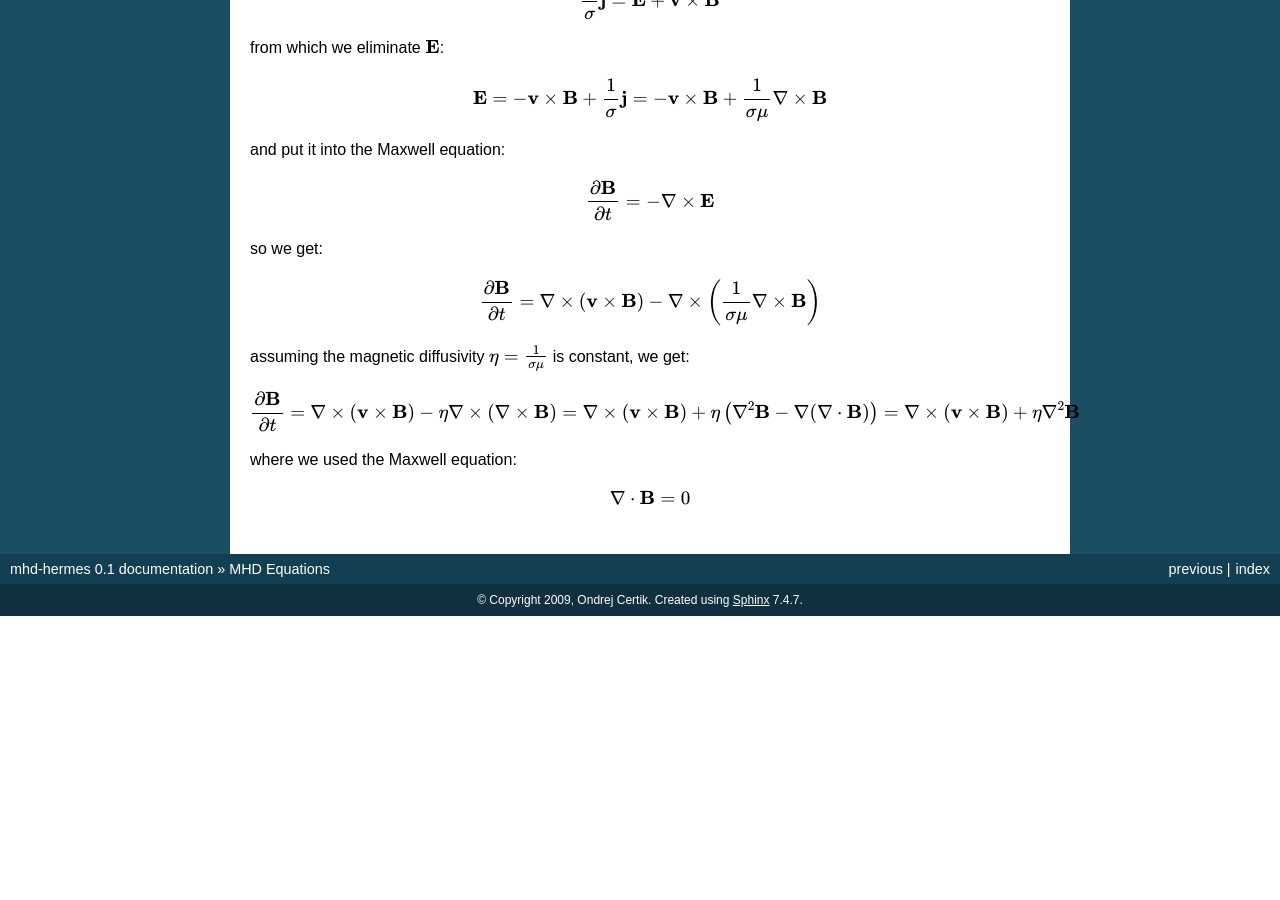
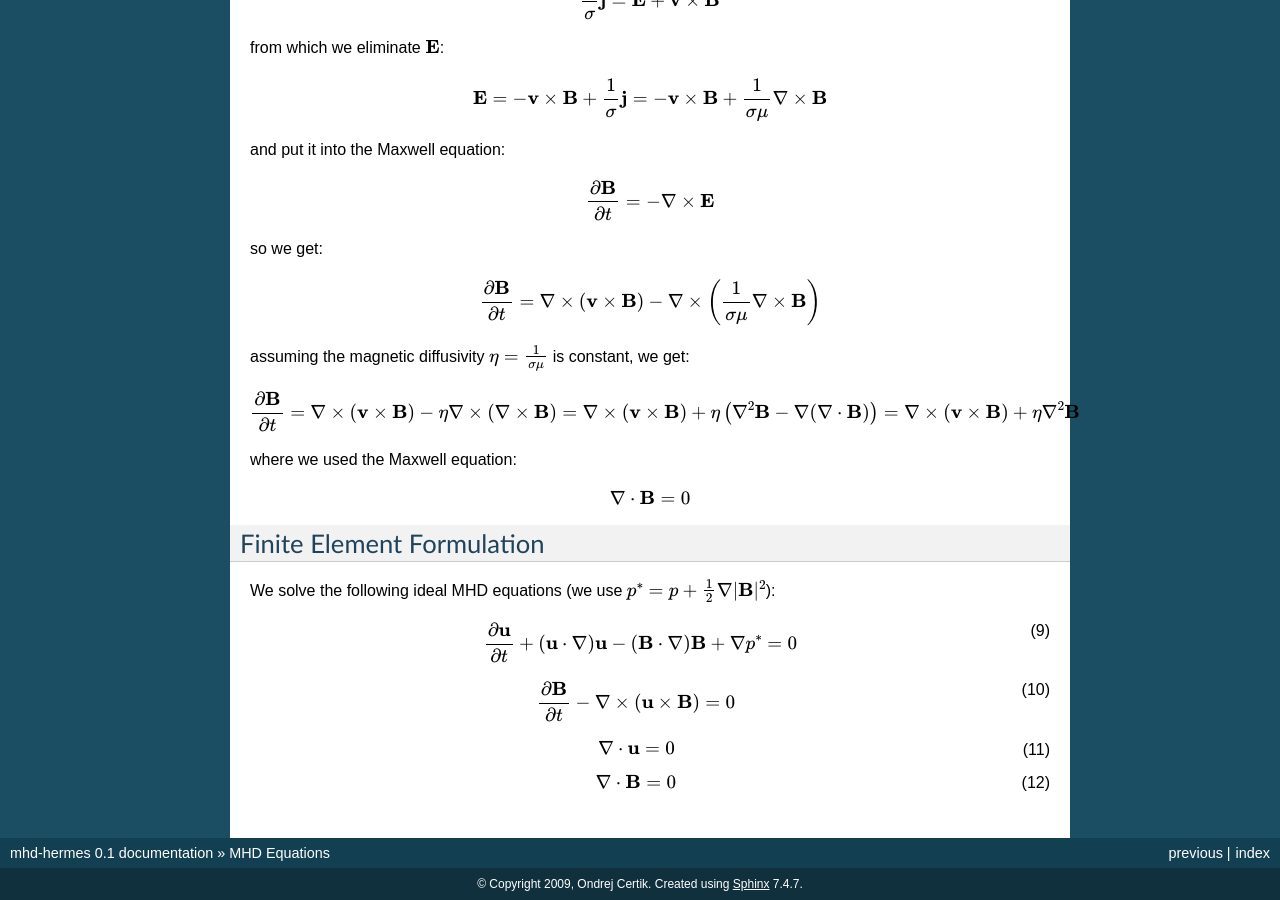
Before and after one commit to certik/mhd-hermes, a Sphinx documentation site: the page built from doc/physics.rst, in a window 1280 px wide and 900 px high, scrolled down 1402 px. Built offline with Sphinx 7.4.7, drawn with Linux system fonts in a browser that asks for light colours; formulas are drawn with MathJax 3; before the commit the page ends 2018 px from its top, so only the background shows below that; some of the changed text lies outside the part shown.

Commit message:
FEM section started

```diff
--- a/doc/physics.rst
+++ b/doc/physics.rst
@@ -154,3 +154,30 @@ where we used the Maxwell equation:
 .. math::
 
     \nabla\cdot{\bf B} = 0
+
+Finite Element Formulation
+--------------------------
+
+We solve the following ideal MHD equations (we use
+:math:`p^* = p + {1\over2}\nabla|{\bf B}|^2`):
+
+.. math::
+    :label: FEM1a
+
+    \frac{\partial {\bf u}}{\partial t} + ({\bf u} \cdot \nabla)
+     {\bf u} - ({\bf B}\cdot\nabla){\bf B} + \nabla p^* = 0
+
+.. math::
+    :label: FEM2b
+
+    {\partial {\bf B}\over\partial t} - \nabla\times({\bf u}\times{\bf B}) = 0
+
+.. math::
+    :label: FEM3c
+
+    \nabla\cdot{\bf u} = 0
+
+.. math::
+    :label: FEM4d
+
+    \nabla\cdot{\bf B} = 0
```
